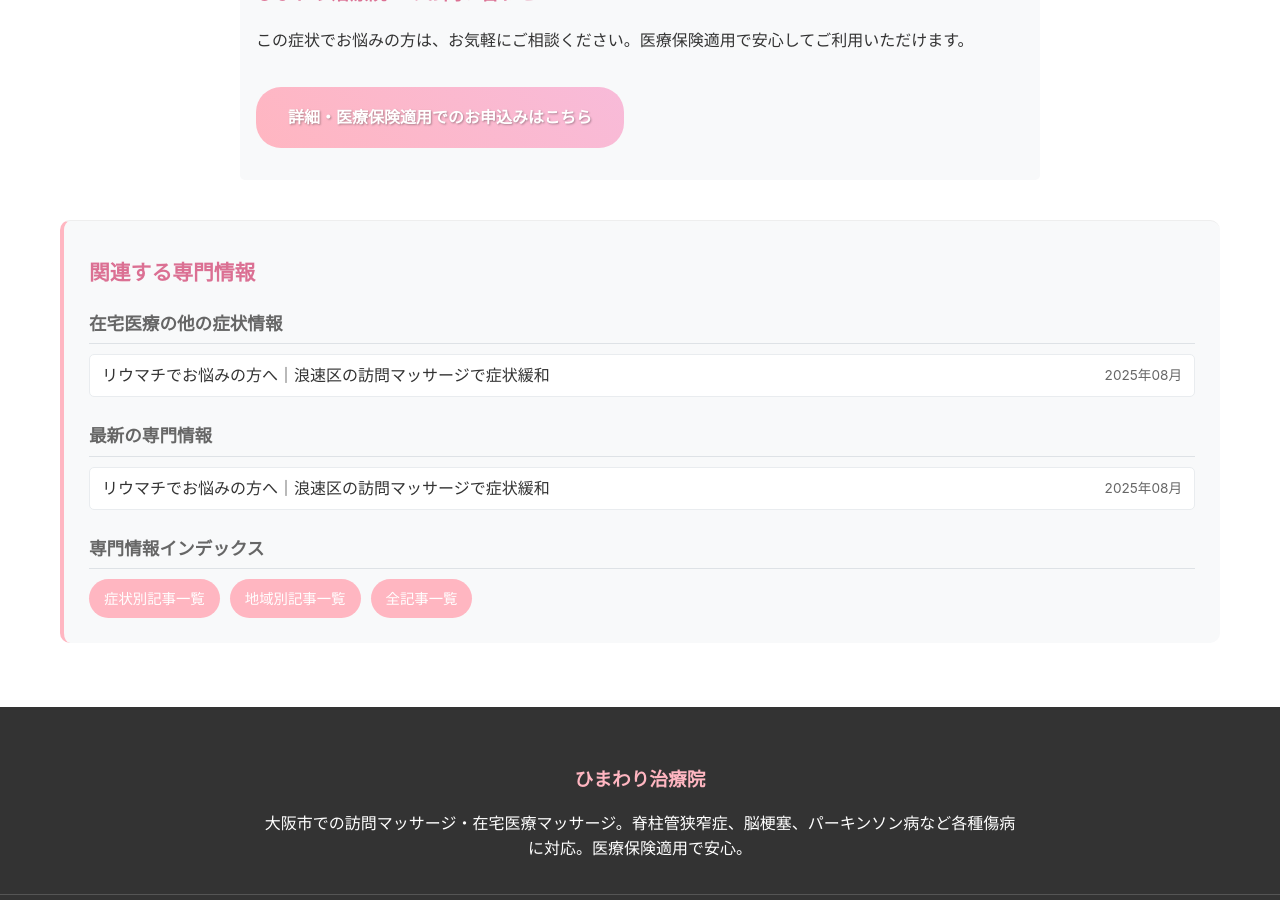
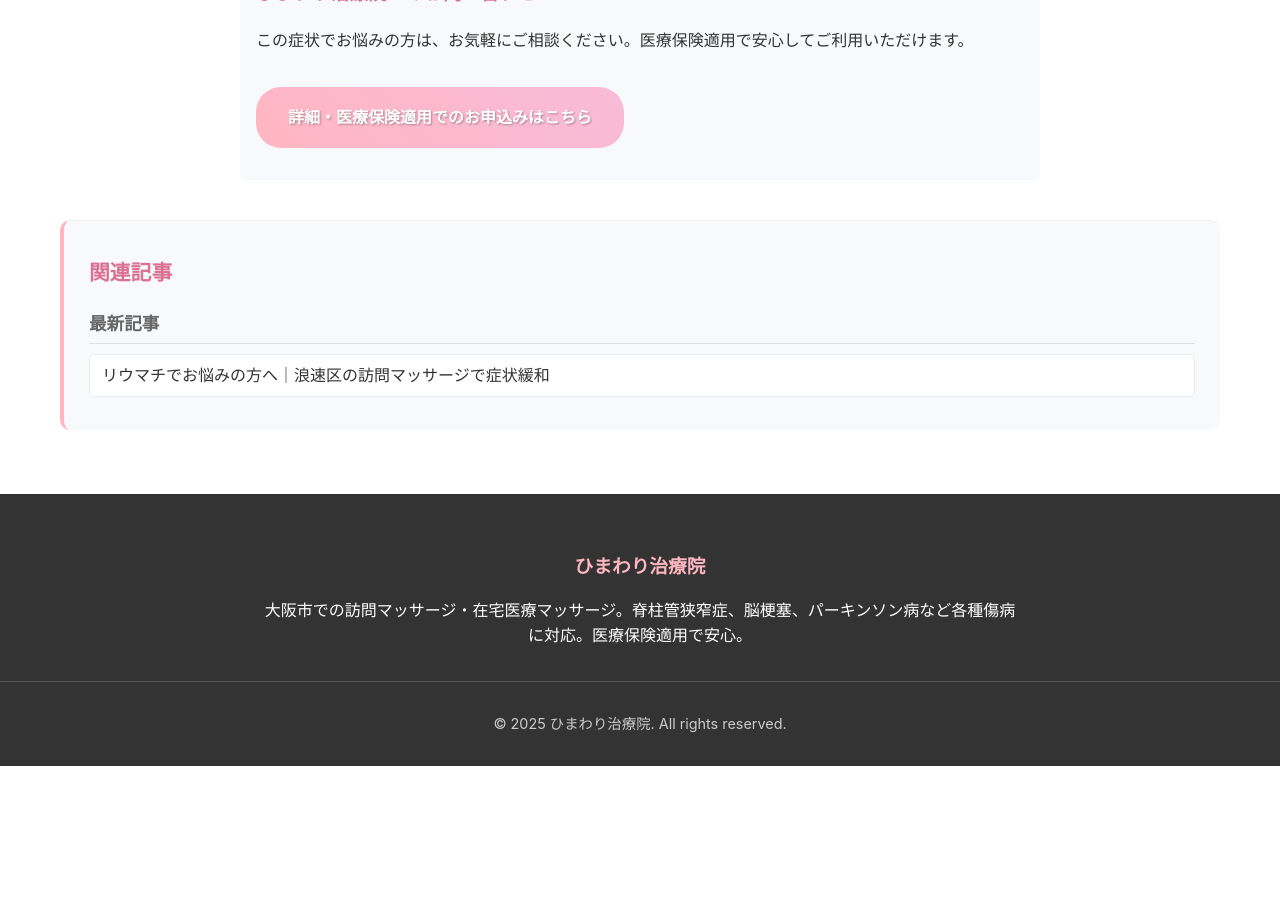
Before and after one commit to satoshi-kemmotsu/blog, a Jekyll site: the page built from _posts/2025-08-02-article_2_qa.md, in a window 1280 px wide and 900 px high, scrolled down 2102 px. Built offline with Jekyll 4.4.1, drawn with Linux system fonts in a browser that asks for light colours; after the commit the page ends 2868 px from its top, so only the background shows below that.

Commit message:
🔧 Liquid構文エラー完全修正 - 関連記事をシンプル化
- where_exp構文を削除
- 基本的なfor/unless構文のみ使用
- Jekyll 3.10.0との互換性確保

🤖 Generated with Claude Code
Co-Authored-By: Claude <noreply@anthropic.com>

```diff
--- a/_layouts/post.html
+++ b/_layouts/post.html
@@ -68,75 +68,22 @@ layout: default
   </script>
 </article>
 
-<!-- 関連記事 - SEO最適化版 -->
-<section class="related-posts">
-  <h3>関連する専門情報</h3>
-
-  <!-- 同症状・異なる地域 -->
-  {% assign same_condition_posts = site.posts | where_exp: "post", "post.tags.first == page.tags.first and post.url != page.url" | limit: 2 %}
-  {% if same_condition_posts.size > 0 %}
-    <div class="related-section">
-      <h4>同じ症状の他地域情報</h4>
-      <ul class="related-list">
-        {% for post in same_condition_posts %}
+<!-- 関連記事 -->
+<div class="related-posts">
+  <h3>関連記事</h3>
+  <div class="related-section">
+    <h4>最新記事</h4>
+    <ul class="related-list">
+      {% for post in site.posts limit:3 %}
+        {% unless post.url == page.url %}
         <li>
-          <a href="{{ post.url | relative_url }}" rel="related">
-            {{ post.title }}
-            <span class="related-meta">{{ post.date | date: "%Y年%m月" }}</span>
-          </a>
+          <a href="{{ post.url | relative_url }}">{{ post.title }}</a>
         </li>
-        {% endfor %}
-      </ul>
-    </div>
-  {% endif %}
-
-  <!-- 同地域・異なる症状 -->
-  {% assign current_area = page.tags | last %}
-  {% assign same_area_posts = site.posts | where_exp: "post", "post.tags contains current_area and post.tags.first != page.tags.first and post.url != page.url" | limit: 2 %}
-  {% if same_area_posts.size > 0 %}
-    <div class="related-section">
-      <h4>{{ current_area }}の他の症状情報</h4>
-      <ul class="related-list">
-        {% for post in same_area_posts %}
-        <li>
-          <a href="{{ post.url | relative_url }}" rel="related">
-            {{ post.title }}
-            <span class="related-meta">{{ post.date | date: "%Y年%m月" }}</span>
-          </a>
-        </li>
-        {% endfor %}
-      </ul>
-    </div>
-  {% endif %}
-
-  <!-- 最新記事 -->
-  {% assign latest_posts = site.posts | where_exp: "post", "post.url != page.url" | limit: 2 %}
-  {% if latest_posts.size > 0 %}
-    <div class="related-section">
-      <h4>最新の専門情報</h4>
-      <ul class="related-list">
-        {% for post in latest_posts %}
-        <li>
-          <a href="{{ post.url | relative_url }}" rel="related">
-            {{ post.title }}
-            <span class="related-meta">{{ post.date | date: "%Y年%m月" }}</span>
-          </a>
-        </li>
-        {% endfor %}
-      </ul>
-    </div>
-  {% endif %}
-
-  <!-- 症状別・地域別インデックス -->
-  <div class="related-section">
-    <h4>専門情報インデックス</h4>
-    <div class="index-links">
-      <a href="/symptoms/" rel="index">症状別記事一覧</a>
-      <a href="/areas/" rel="index">地域別記事一覧</a>
-      <a href="/archive/" rel="index">全記事一覧</a>
-    </div>
+        {% endunless %}
+      {% endfor %}
+    </ul>
   </div>
-</section>
+</div>
 
 <style>
 .related-posts {
```
